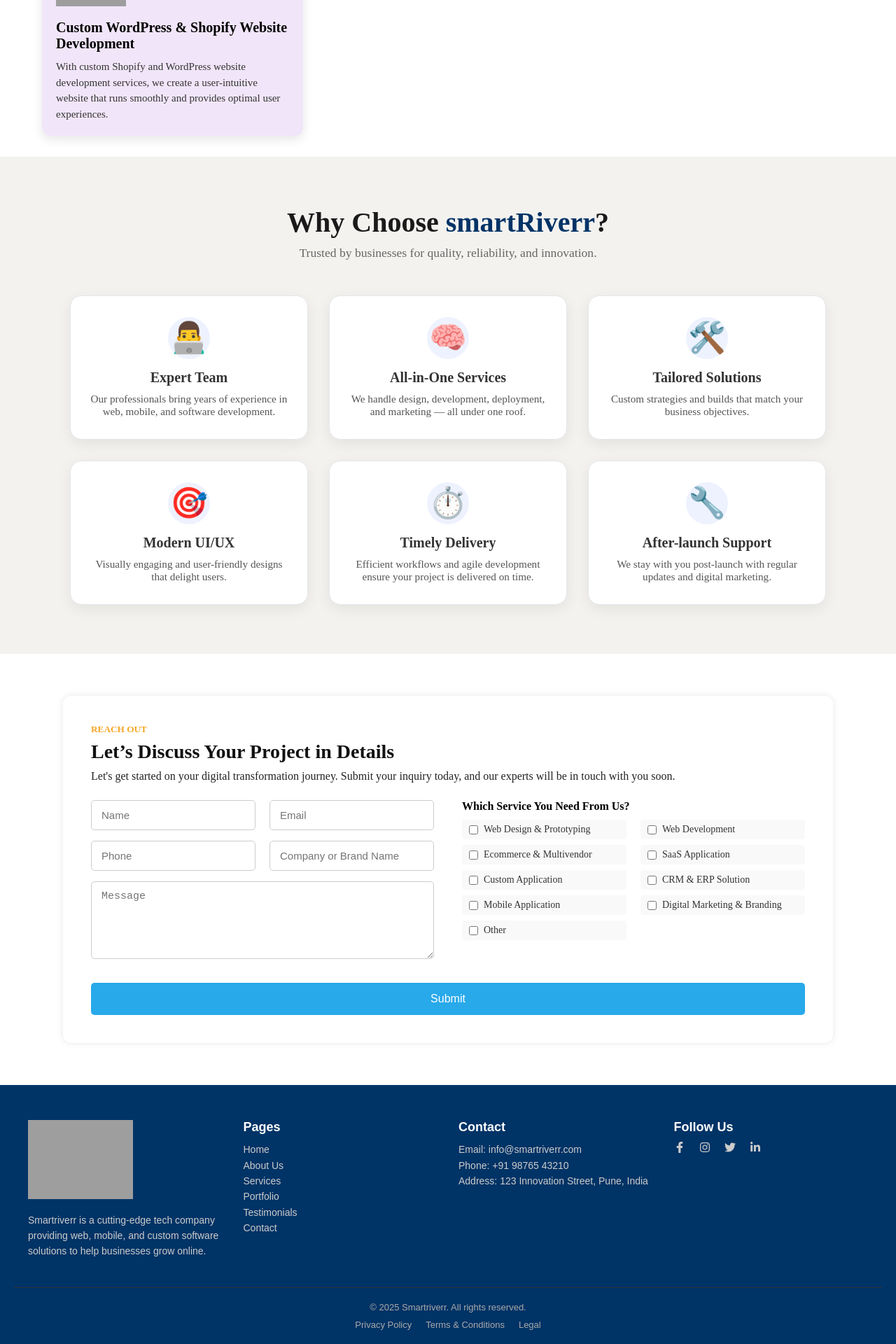
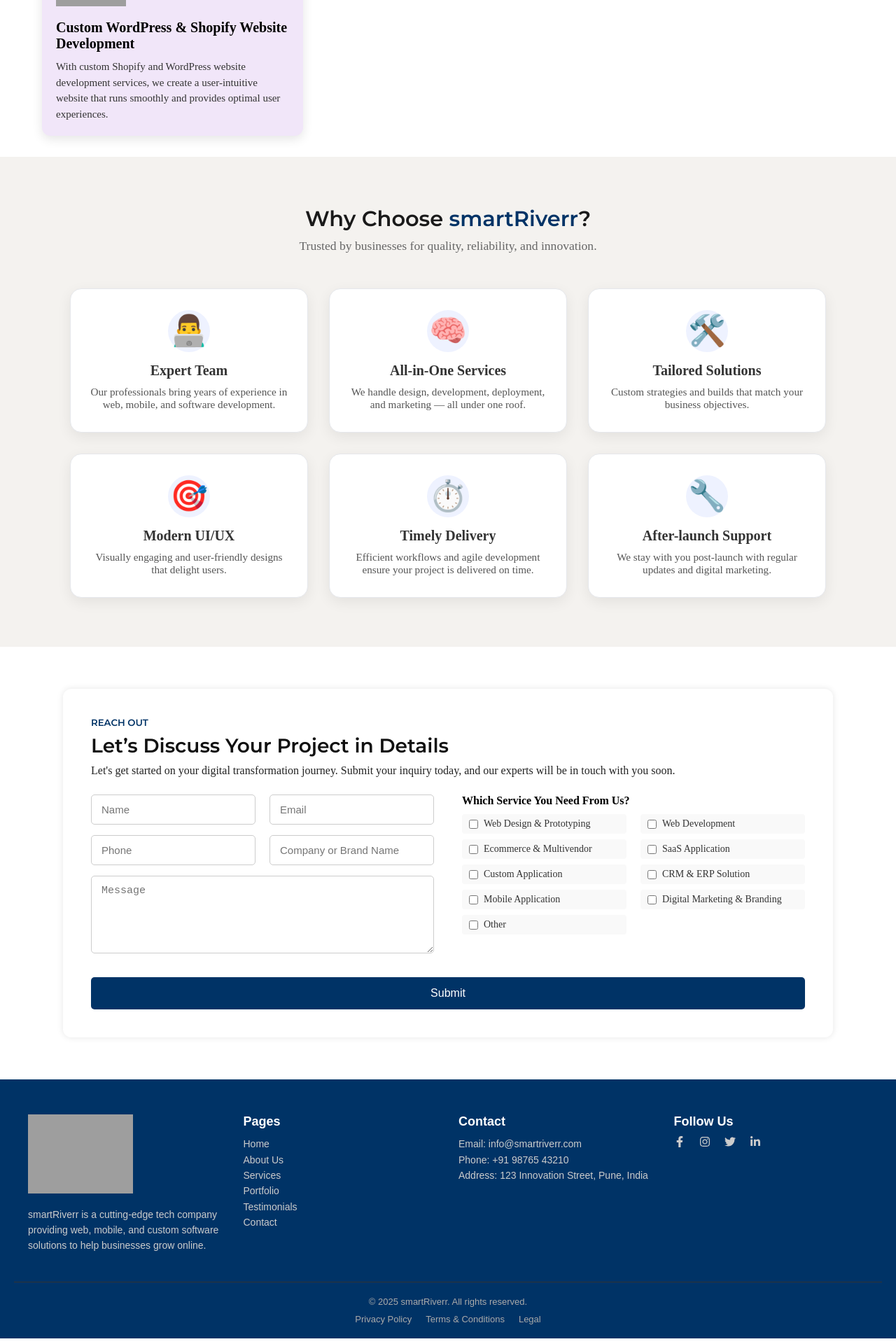
Before and after one commit to Smartriverr-Technologies/smartRiverr_website, a React (Vite) app: page / in a window 1280 px wide. Shown: the part 3210-5130 px from the top of the page at 70% size. Built offline with nearby package versions, Linux system fonts and the light colour scheme; grey boxes are pictures that could not be loaded.

Commit message:
footer added

```diff
--- a/src/components/contactform/ContactForm.css
+++ b/src/components/contactform/ContactForm.css
@@ -15,9 +15,10 @@
 }
 
 .section-subtitle {
-  color: #f5a623;
+  color: #003366;
   font-weight: 600;
   margin-bottom: 8px;
+  font-family: 'Montserrat', sans-serif;
 }
 
 .section-title {
@@ -25,6 +26,7 @@
   font-weight: 700;
   color: #111;
   margin-bottom: 10px;
+  font-family: 'Montserrat', sans-serif;
 }
 
 .section-description {
@@ -100,7 +102,7 @@
 }
 
 .submit-btn {
-  background-color: #28a9ea;
+  background-color: #003366;
   color: white;
   font-size: 16px;
   padding: 14px 30px;
--- a/src/components/footer/Footer.jsx
+++ b/src/components/footer/Footer.jsx
@@ -8,7 +8,7 @@
         <div className="footer-col about">
           <img src="/path-to-your-logo.png" alt="Smartriverr Logo" className="footer-logo" />
           <p>
-            Smartriverr is a cutting-edge tech company providing web, mobile, and custom software
+            smartRiverr is a cutting-edge tech company providing web, mobile, and custom software
             solutions to help businesses grow online.
           </p>
         </div>
@@ -46,7 +46,7 @@
       </div>
 
       <div className="footer-bottom">
-        <p>© {new Date().getFullYear()} Smartriverr. All rights reserved.</p>
+        <p>© {new Date().getFullYear()} smartRiverr. All rights reserved.</p>
         <div className="footer-links">
           <a href="/privacy">Privacy Policy</a>
           <a href="/terms">Terms & Conditions</a>
--- a/src/components/whychooseus/Whychooseus.css
+++ b/src/components/whychooseus/Whychooseus.css
@@ -5,9 +5,10 @@
 }
 
 .why-choose h2 {
-  font-size: 2.5rem;
+  font-size: 1.9rem;
   margin-bottom: 10px;
   color: #1a1a1a;
+  font-family: 'Montserrat', sans-serif;
 }
 
 .why-choose h2 span {
```
